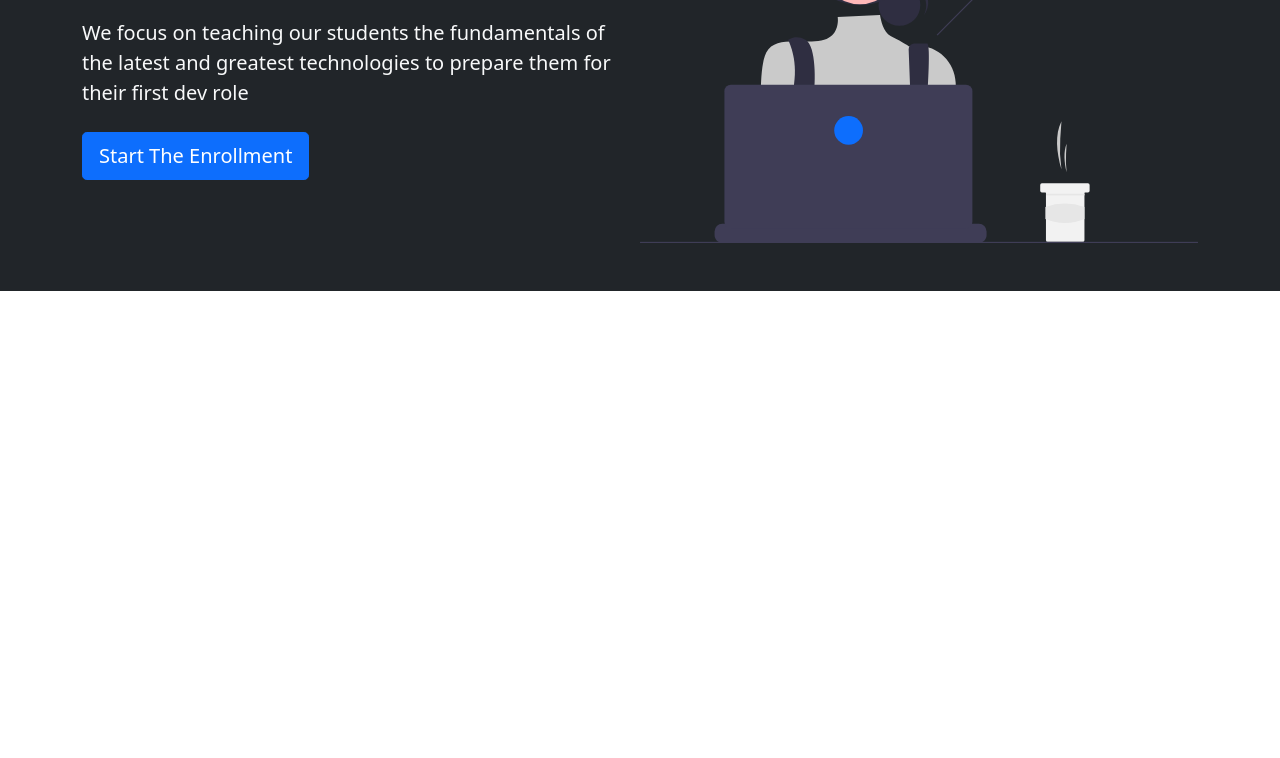
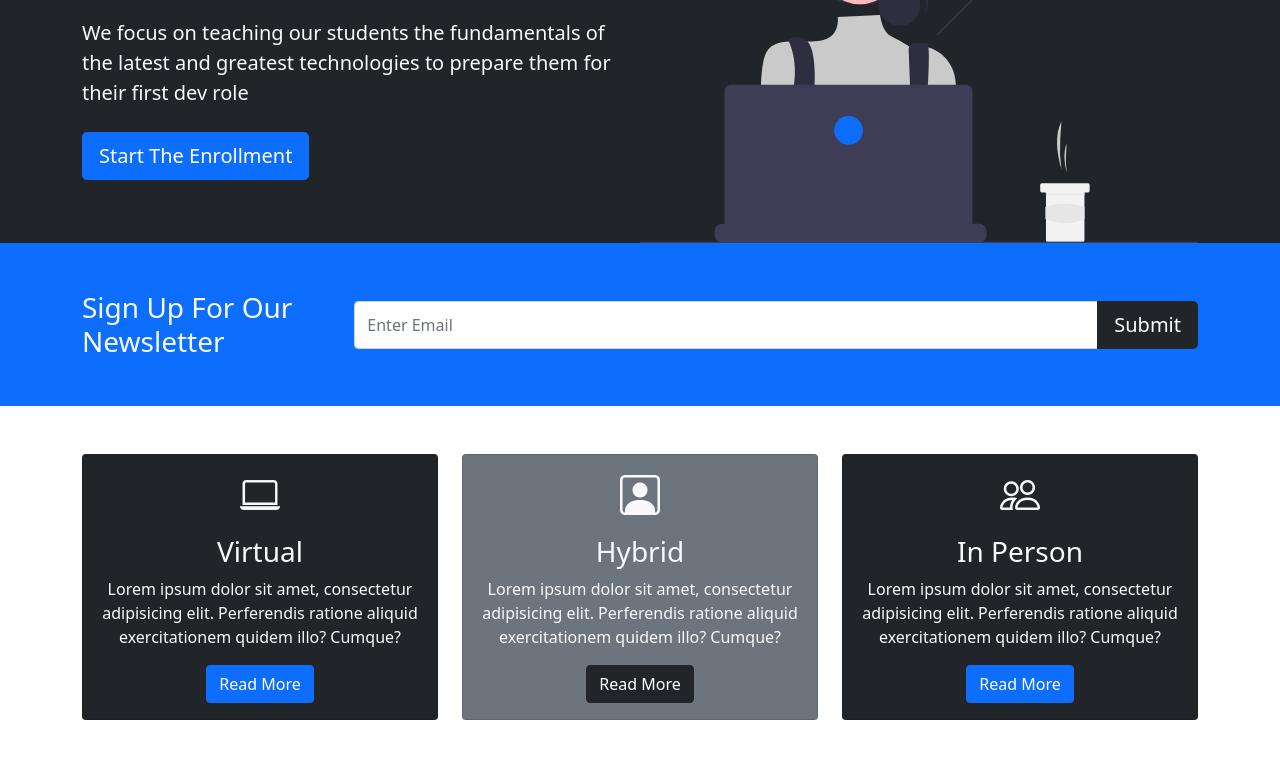
Before and after one commit to yuandika/simple-bootstrap, a plain HTML site: page index.html in a window 1280 px wide. Shown: the part 238-996 px from the top of the page. Before the commit the page ends 800 px from the top, so only its background shows below. Drawn offline with nearby package versions, Linux system fonts and the light colour scheme.

Commit message:
added newsletter and boxes

```diff
--- a/index.html
+++ b/index.html
@@ -11,7 +11,7 @@
     <link rel="stylesheet" href="style.css">
     <link href="https://cdn.jsdelivr.net/npm/bootstrap@5.0.2/dist/css/bootstrap.min.css" rel="stylesheet"
         integrity="sha384-EVSTQN3/azprG1Anm3QDgpJLIm9Nao0Yz1ztcQTwFspd3yD65VohhpuuCOmLASjC" crossorigin="anonymous">
-
+    <link rel="stylesheet" href="https://cdn.jsdelivr.net/npm/bootstrap-icons@1.3.0/font/bootstrap-icons.css" />
 </head>
 
 <body>
@@ -40,7 +40,8 @@
         </div>
     </nav>
 
-    <section class="bg-dark text-light p-5 text-center text-sm-start">
+    <!-- Showcase -->
+    <section class="bg-dark text-light p-5 p-lg-0 pt-lg-5 text-center text-sm-start">
         <div class="container">
             <div class="d-sm-flex align-items-center justify-content-between">
                 <div>
@@ -55,6 +56,75 @@
             </div>
         </div>
     </section>
+    <!-- Newsletter -->
+    <section class="bg-primary text-light p-5">
+        <div class="container">
+            <div class="d-md-flex justify-content-between align-items-center">
+                <h3 class="mb-3 mb-md-0"> Sign Up For Our Newsletter</h3>
+
+                <div class="input-group news-input">
+                    <input type="text" class="form-control" placeholder="Enter Email" />
+                    <button class="btn btn-dark btn-lg" type="button">Submit</button>
+                </div>
+            </div>
+        </div>
+    </section>
+
+    <!-- Boxes -->
+    <section class="p-5">
+        <div class="container">
+            <div class="row text-center">
+                <div class="col-md">
+                    <div class="card bg-dark text-light">
+                        <div class="card-body text-center">
+                            <div class="h1 mb-3">
+                                <i class="bi bi-laptop"></i>
+                            </div>
+                            <h3 class="card-title">
+                                Virtual
+                            </h3>
+                            <p class="card-text">
+                                Lorem ipsum dolor sit amet, consectetur adipisicing elit. Perferendis ratione aliquid exercitationem quidem illo? Cumque?
+                            </p>
+                            <a href="#" class="btn btn-primary">Read More</a>
+                        </div>
+                    </div>
+                </div>
+                <div class="col-md">
+                    <div class="card bg-secondary text-light">
+                        <div class="card-body text-center">
+                            <div class="h1 mb-3">
+                                <i class="bi bi-person-square"></i>
+                            </div>
+                            <h3 class="card-title">
+                                Hybrid
+                            </h3>
+                            <p class="card-text">
+                                Lorem ipsum dolor sit amet, consectetur adipisicing elit. Perferendis ratione aliquid exercitationem quidem illo? Cumque?
+                            </p>
+                            <a href="#" class="btn btn-dark">Read More</a>
+                        </div>
+                    </div>
+                </div>
+                <div class="col-md">
+                    <div class="card bg-dark text-light">
+                        <div class="card-body text-center">
+                            <div class="h1 mb-3">
+                                <i class="bi bi-people"></i>
+                            </div>
+                            <h3 class="card-title">
+                                In Person
+                            </h3>
+                            <p class="card-text">
+                                Lorem ipsum dolor sit amet, consectetur adipisicing elit. Perferendis ratione aliquid exercitationem quidem illo? Cumque?
+                            </p>
+                            <a href="#" class="btn btn-primary">Read More</a>
+                        </div>
+                    </div>
+                </div>
+            </div>
+        </div>
+    </section>
 
     <script src="https://cdn.jsdelivr.net/npm/bootstrap@5.0.2/dist/js/bootstrap.bundle.min.js"
         integrity="sha384-MrcW6ZMFYlzcLA8Nl+NtUVF0sA7MsXsP1UyJoMp4YLEuNSfAP+JcXn/tWtIaxVXM"
--- a/style.css
+++ b/style.css
@@ -0,0 +1,5 @@
+@media (min-width: 768px) {
+    .news-input {
+        width: 50%;
+    }
+}
```
